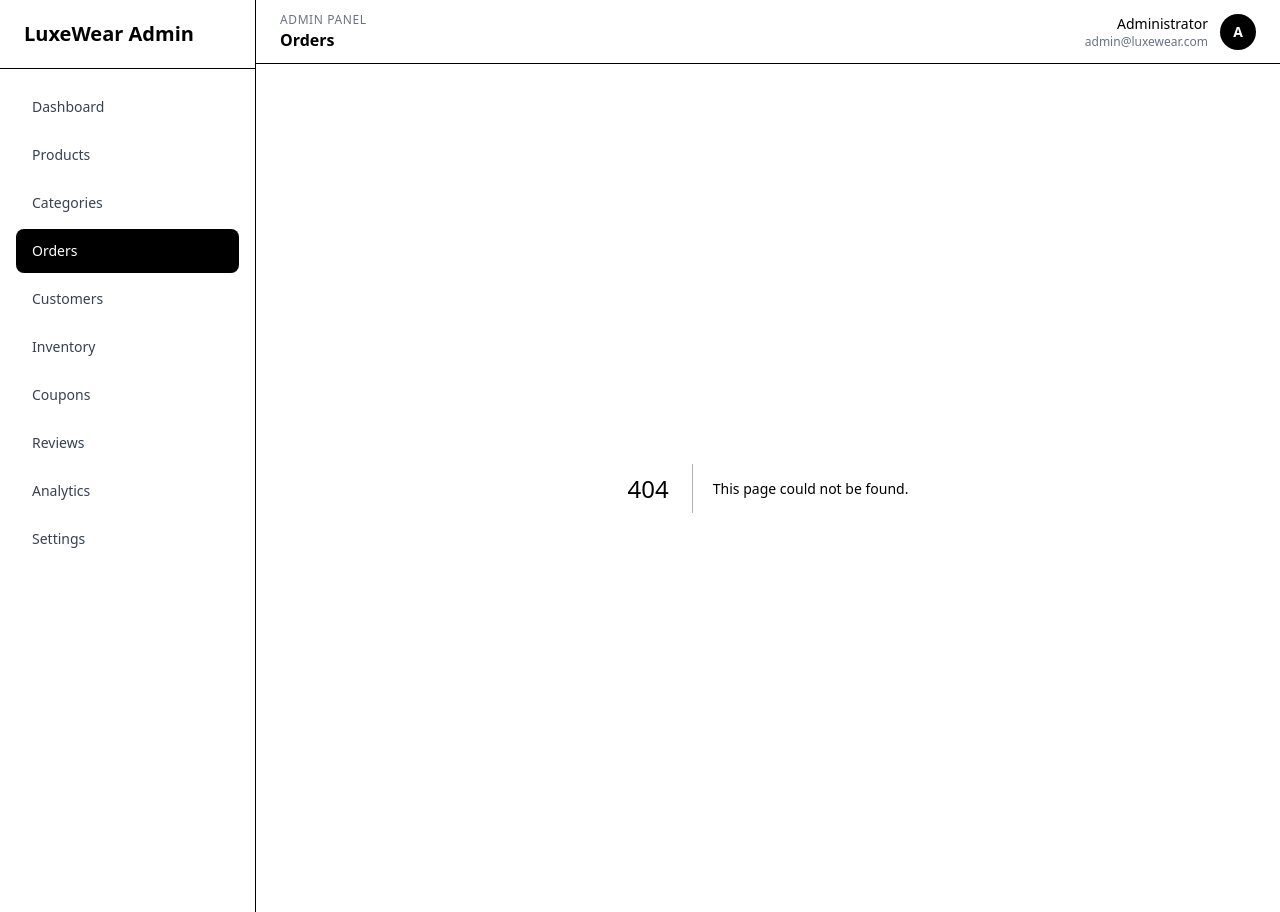
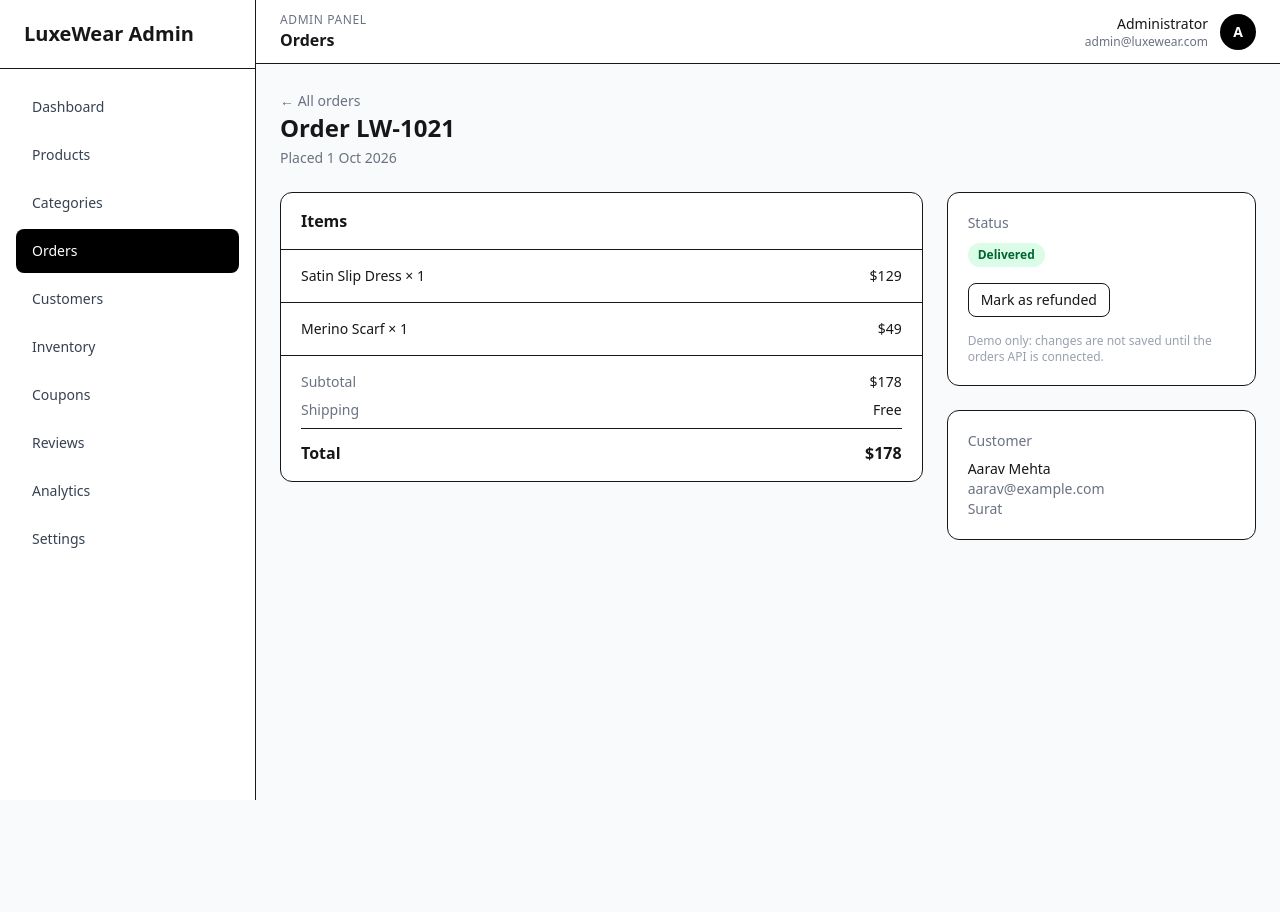
Before and after one commit to HetalRupareliya91/luxewear-fashion-ecommerce, a Next.js app in the folder admin/: page /orders/LW-1021 in a window 1280 px wide. Before the commit this address had no page. After the commit the page ends 800 px from the top, so only its background shows below. Built offline with nearby package versions, Linux system fonts and the light colour scheme.

Commit message:
feat(admin): add the order detail page

```diff
--- /dev/null
+++ b/admin/src/app/orders/[id]/page.tsx
@@ -0,0 +1,50 @@
+import Link from "next/link";
+import { notFound } from "next/navigation";
+import { OrderStatusControl } from "@/components/orders/OrderStatusControl";
+import { PageHeader } from "@/components/ui/PageHeader";
+import { adminOrders } from "@/data/orders";
+import { adminProducts } from "@/data/products";
+import { formatDate, formatMoney } from "@/lib/format";
+import { getCustomer, getOrder, orderSubtotal, orderTotal } from "@/lib/orders";
+
+export default async function OrderDetailPage({ params }: { params: Promise<{ id: string }> }) {
+  const order = getOrder(adminOrders, (await params).id);
+  if (!order) notFound();
+  const customer = getCustomer(order.customerId);
+
+  return (
+    <div className="space-y-6">
+      <Link href="/orders" className="text-sm text-gray-500 hover:text-black">← All orders</Link>
+      <PageHeader title={`Order ${order.id}`} description={`Placed ${formatDate(order.createdAt)}`} />
+      <div className="grid gap-6 lg:grid-cols-3">
+        <div className="space-y-6 lg:col-span-2">
+          <div className="rounded-xl border bg-white">
+            <h2 className="border-b px-5 py-4 font-semibold">Items</h2>
+            <ul className="divide-y text-sm">
+              {order.items.map((item) => (
+                <li key={item.productId} className="flex justify-between px-5 py-4">
+                  <span>{adminProducts.find((p) => p.id === item.productId)?.name ?? item.productId} × {item.quantity}</span>
+                  <span>{formatMoney(item.quantity * item.unitPrice)}</span>
+                </li>
+              ))}
+            </ul>
+            <dl className="space-y-2 border-t px-5 py-4 text-sm">
+              <div className="flex justify-between"><dt className="text-gray-500">Subtotal</dt><dd>{formatMoney(orderSubtotal(order))}</dd></div>
+              <div className="flex justify-between"><dt className="text-gray-500">Shipping</dt><dd>{order.shipping === 0 ? "Free" : formatMoney(order.shipping)}</dd></div>
+              <div className="flex justify-between border-t pt-3 text-base font-semibold"><dt>Total</dt><dd>{formatMoney(orderTotal(order))}</dd></div>
+            </dl>
+          </div>
+        </div>
+        <div className="space-y-6">
+          <OrderStatusControl initial={order.status} />
+          <div className="rounded-xl border bg-white p-5 text-sm">
+            <p className="text-gray-500">Customer</p>
+            <p className="mt-2 font-medium">{customer?.name ?? "Unknown"}</p>
+            <p className="text-gray-500">{customer?.email}</p>
+            <p className="text-gray-500">{customer?.city}</p>
+          </div>
+        </div>
+      </div>
+    </div>
+  );
+}
```
